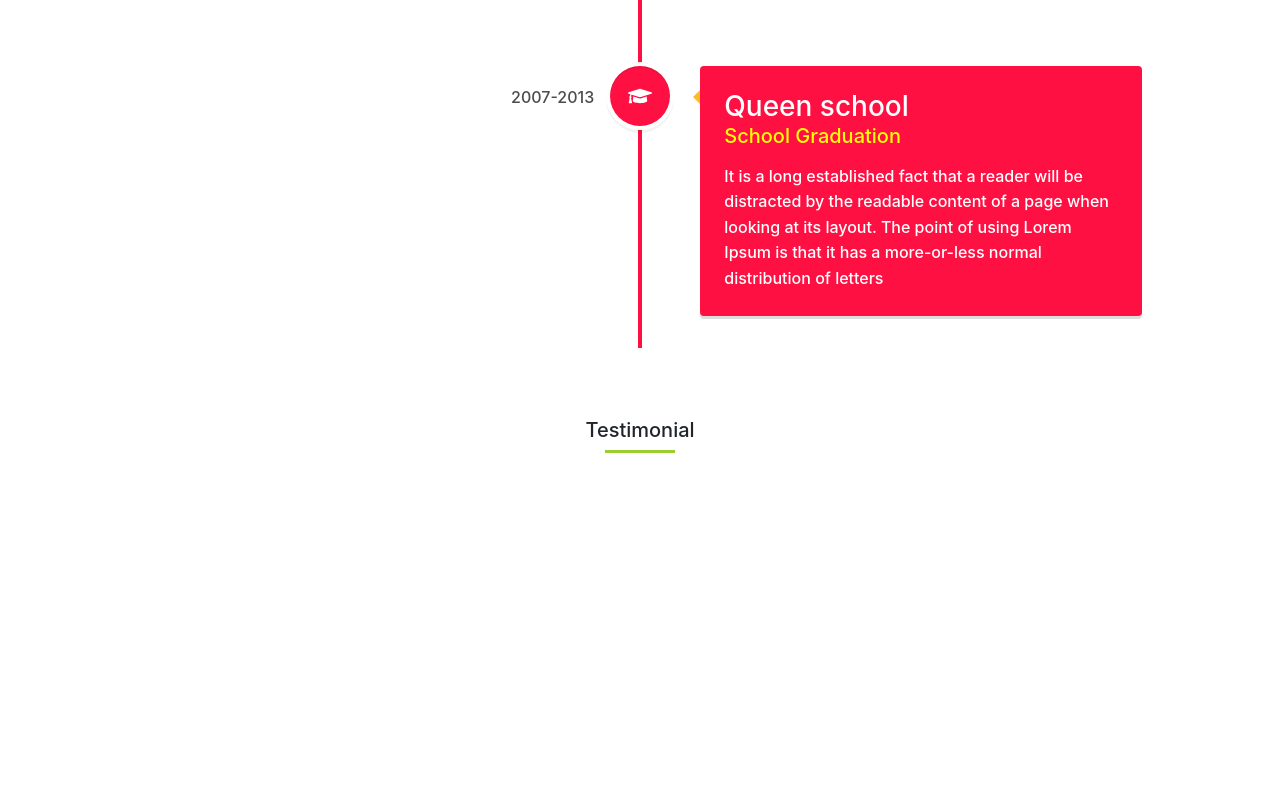
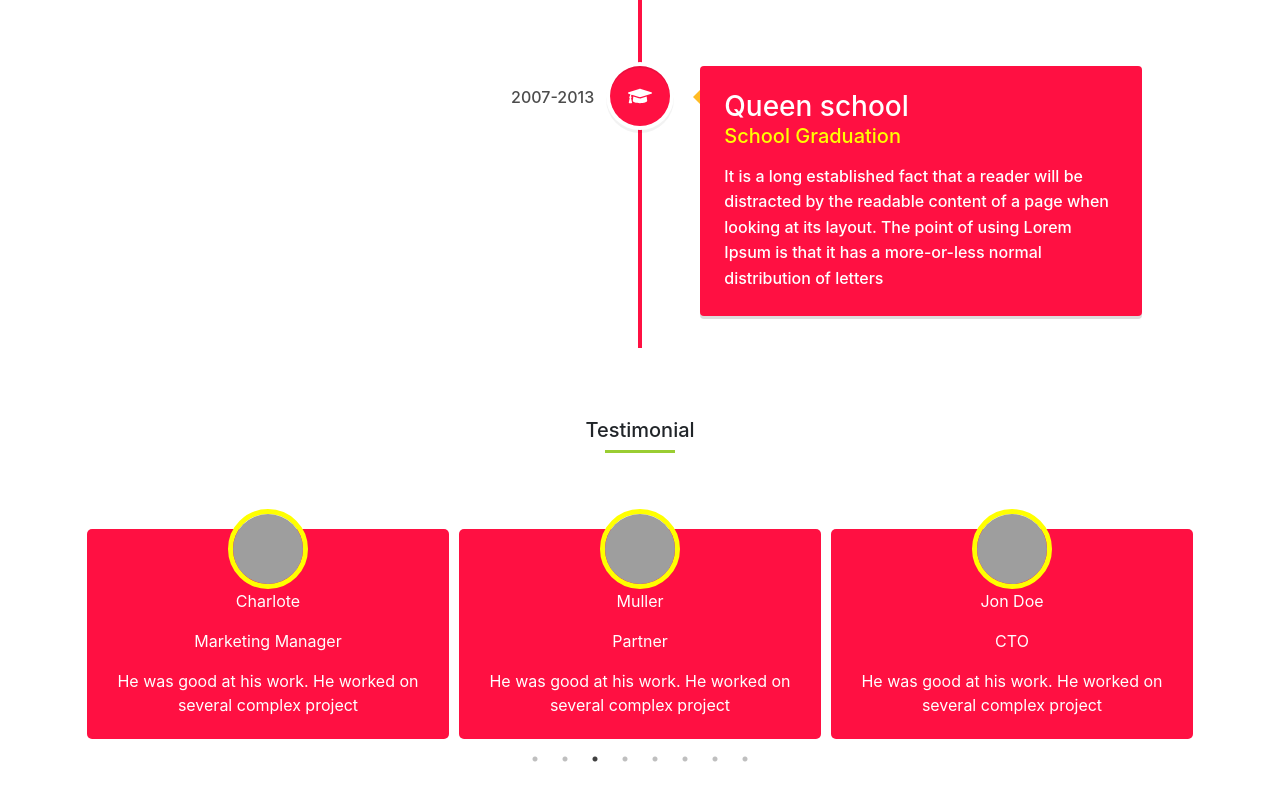
Before and after one commit to yuliussetyawan/react-responsive-portfolio, a React (Create React App) app in the folder client/: page / in a window 1280 px wide. Shown: the part 6676-7476 px from the top of the page. Built offline with nearby package versions, Linux system fonts and the light colour scheme; grey boxes are pictures that could not be loaded.

Commit message:
Part-22 Implement Slick Slider to Show Testimonial Data

```diff
--- a/client/package.json
+++ b/client/package.json
@@ -10,6 +10,7 @@
     "react-dom": "^18.2.0",
     "react-icons": "^5.0.1",
     "react-scripts": "5.0.1",
+    "react-slick": "^0.30.2",
     "react-vertical-timeline-component": "^3.6.0",
     "slick-carousel": "^1.8.1",
     "typewriter-effect": "^2.21.0",
--- a/client/src/Components/Testimonial/Testimonial.css
+++ b/client/src/Components/Testimonial/Testimonial.css
@@ -1,4 +1,34 @@
-.testimonial-section{
+.testimonial-section {
   margin-top: 70px;
   height: 70vh;
 }
+
+.content-slider-main {
+  margin-top: 70px;
+}
+
+.content-slider {
+  padding: 10px;
+  color: white;
+  background-color: #ff1042;
+  margin-top: 50px;
+  text-align: center;
+  margin-bottom: 30px;
+  cursor: pointer;
+  height: 210px;
+  margin: 5px;
+  border-radius: 5px;
+}
+
+.content-slider img.center-image {
+  height: 80px;
+  width: 80px;
+  border-radius: 90px;
+  display: block;
+  margin: 0 auto;
+  object-fit: cover;
+  margin-top: -30px;
+  justify-content: center;
+  align-items: center;
+  border: 5px solid yellow;
+}
--- a/client/src/Components/Testimonial/Testimonial.js
+++ b/client/src/Components/Testimonial/Testimonial.js
@@ -59,12 +59,66 @@ const data = [
 ];
 
 const Testimonial = () => {
+  var settings = {
+    dots: true,
+    infinite: true,
+    speed: 500,
+    slidesToShow: 3,
+    initialSlide: 0,
+    autoplay: true,
+    rows: 1,
+    responsive: [
+      {
+        breakpoint: 1024,
+        settings: {
+          slidesToShow: 3,
+          slidesToScroll: 3,
+          infinite: true,
+          dots: true,
+        },
+      },
+      {
+        breakpoint: 600,
+        settings: {
+          slidesToShow: 2,
+          slidesToScroll: 2,
+          initialSlide: 2,
+        },
+      },
+      {
+        breakpoint: 480,
+        settings: {
+          slidesToShow: 1,
+          slidesToScroll: 1,
+        },
+      },
+    ],
+  };
   return (
     <div className="container testimonial-section">
       <div className="section-title">
         <h5>Testimonial</h5>
         <span className="line"></span>
       </div>
+
+      <div className="testimonial-slider">
+        <Slider {...settings}>
+          {data.map((item, index) => (
+            <div className="content-slider-main">
+              <div className="content-slider" key={index}>
+                <img
+                  src={item.img}
+                  alt="testimonial-img"
+                  className="center-image"
+                />
+                <p>{item.name}</p>
+                <p>{item.position}</p>
+                <p>{item.des}</p>
+              </div>
+            </div>
+          ))}
+        </Slider>
+      </div>
     </div>
   );
 };
```
Also changed, not shown: 1 other file (tests, documents, lock files or other folders).
